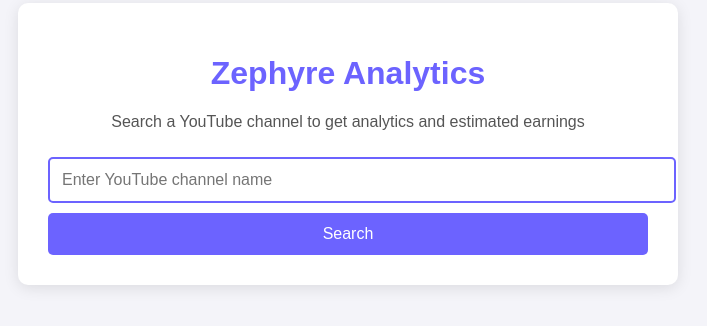
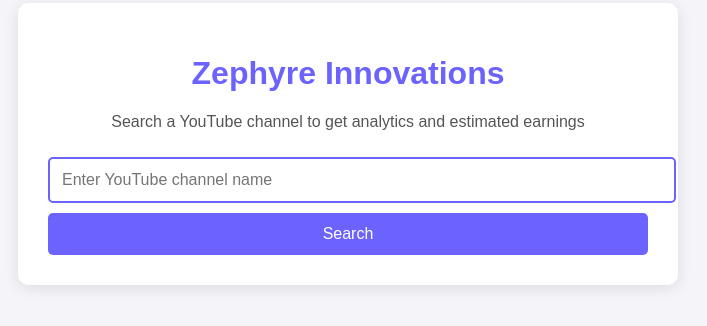
Before and after one commit to Shubham-resp/tool-analysis, a plain HTML site: page index.html in a window 1280 px wide. Shown: the part 256-582 px from the top of the page, without its empty margins (292-999 px from the left). Drawn offline with Linux system fonts and the light colour scheme.

Commit message:
Changed The Organization Name

```diff
--- a/index.html
+++ b/index.html
@@ -8,7 +8,7 @@
   </head>
   <body>
     <div class="container">
-      <h1>Zephyre Analytics</h1>
+      <h1>Zephyre Innovations</h1>
       <p>Search a YouTube channel to get analytics and estimated earnings</p>
       <input
         type="text"
```
Also changed, not shown: 1 other file.
